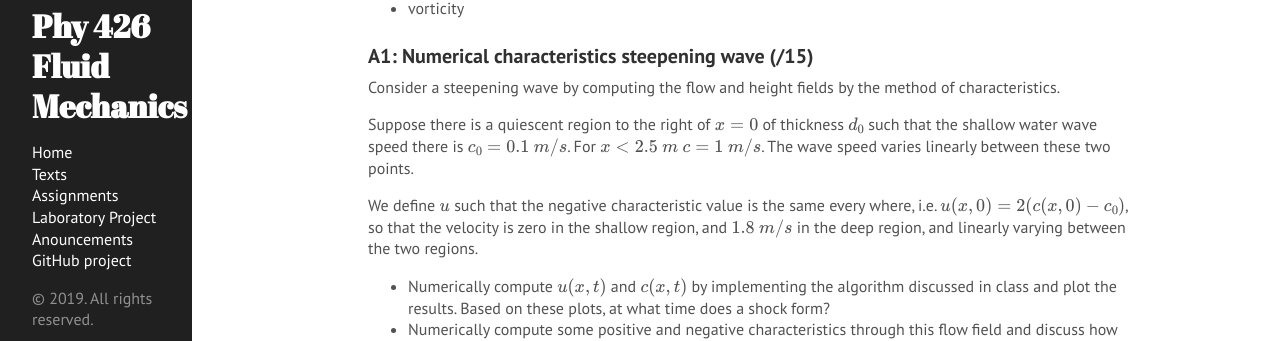
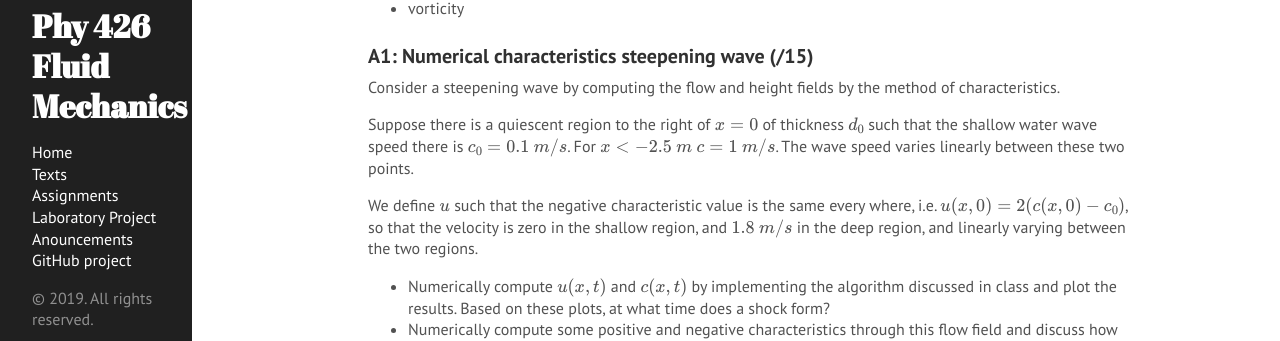
Before and after one commit to jklymak/Phy426, a Jekyll site: the page built from docs/Assignments/Assignment06.md, in a window 1280 px wide and 1043 px high. Shown: the part 536-877 px from the top of the window. Built offline with Jekyll 4.4.1, drawn with Linux system fonts in a browser that asks for light colours; formulas are drawn with MathJax 3.

```diff
--- a/docs/Assignments/Assignment06.md
+++ b/docs/Assignments/Assignment06.md
@@ -30,7 +30,7 @@ Why do the conformal mapping?  What advantage does applying these transformation
 
 Consider a steepening wave by computing the flow and height fields by the method of characteristics.
 
-Suppose there is a quiescent region to the right of $x=0$ of thickness $d_0$ such that the shallow water wave speed there is $c_0=0.1 \ m/s$.  For $x<2.5\ m$ $c = 1 \ m/s$.  The wave speed varies linearly between these two points.
+Suppose there is a quiescent region to the right of $x=0$ of thickness $d_0$ such that the shallow water wave speed there is $c_0=0.1 \ m/s$.  For $x<-2.5\ m$ $c = 1 \ m/s$.  The wave speed varies linearly between these two points.
 
 We define $u$ such that the negative characteristic value is the same every where, i.e. $u(x, 0) = 2 (c(x, 0) - c_0)$, so that the velocity is zero in the shallow region, and $1.8 \ m/s$ in the deep region, and linearly varying between the two regions.
 
```
